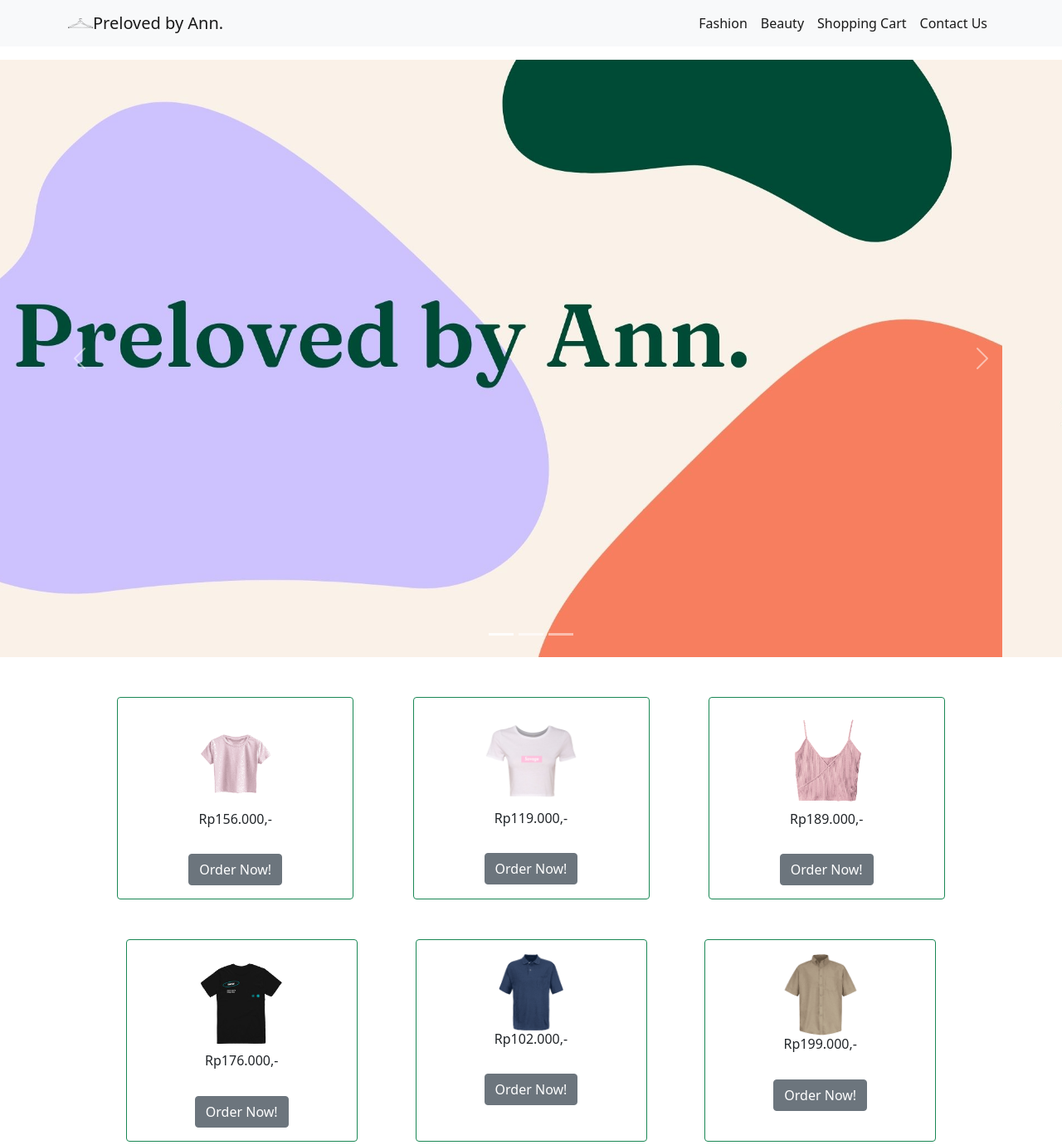
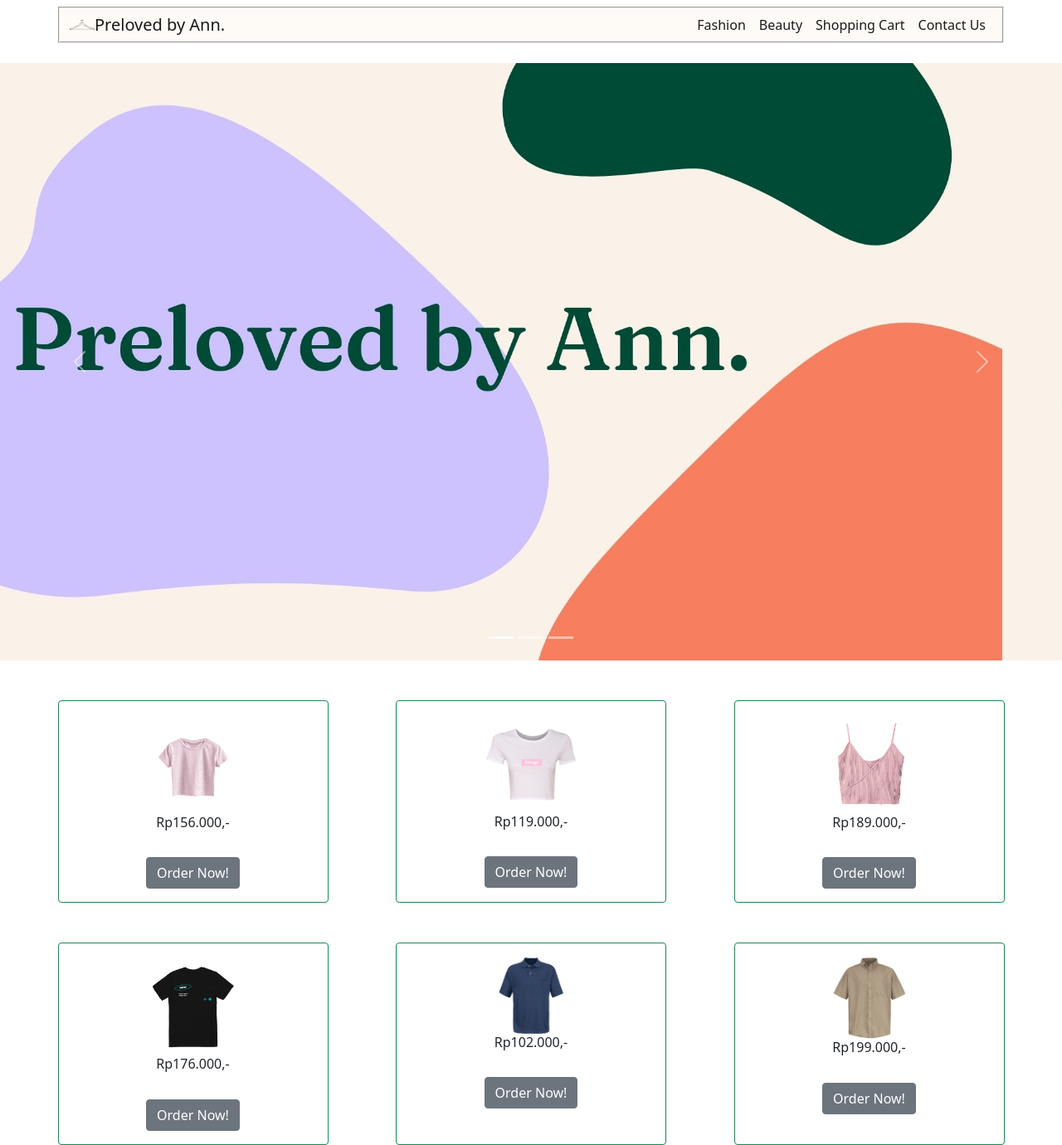
Before and after one commit to imeldatriajaya/PrelovedbyAnn, a website: page index.html in a window 1280 px wide. Shown: the whole page at 83% size. Drawn offline with nearby package versions, Linux system fonts and the light colour scheme.

Commit message:
revisi design navbar

```diff
--- a/index.html
+++ b/index.html
@@ -11,9 +11,10 @@
       integrity="sha384-EVSTQN3/azprG1Anm3QDgpJLIm9Nao0Yz1ztcQTwFspd3yD65VohhpuuCOmLASjC"
       crossorigin="anonymous"
     />
+    <link rel="stylesheet" href="style.css" />
   </head>
   <body>
-    <nav class="navbar navbar-expand-lg navbar-light bg-light">
+    <nav class="navbar navbar-expand-lg navbar-light">
       <div class="container">
         <img src="logo.png" alt="" width="30" height="24">
         <a class="navbar-brand" href="#">Preloved by Ann.</a>
@@ -24,8 +25,7 @@
           data-bs-target="#navbarNav"
           aria-controls="navbarNav"
           aria-expanded="false"
-          aria-label="Toggle navigation"
-        >
+          aria-label="Toggle navigation">
           <span class="navbar-toggler-icon"></span>
         </button>
         <div
@@ -77,7 +77,7 @@
         </button>
       </div>
 
-    <div class="container">
+    <div class="toko">
         <div class="row justify-content-evenly mt-5">
             <div class="col-md-3 col-12 border border-success rounded p-3 text-center">
             <img src="baju1.png" width="150" alt="" <br/>
@@ -105,7 +105,7 @@
             </div>
       </div>
 
-      <div class="container">
+      <div class="toko">
           <div class="row justify-content-evenly mt-5">
               <div class="col-md-3 col-12 border border-success rounded p-3 text-center">
               <img src="baju4.png" width="120" alt="" <br/>
--- a/style.css
+++ b/style.css
@@ -6,9 +6,16 @@
 
 form {
   border: 2px solid #94b49f;
-  background-color: #fefbf6;
+  background-color: #cee5d0;
   border-radius: 10px;
   padding: 20px;
   width: 300px;
   margin: auto;
 }
+
+.container {
+  display: flex;
+  background-color: #fefbf6;
+  justify-content: space-between;
+  border: 2px groove;
+}
```
Also changed, not shown: beauty.html (+4 -3 lines), cart.html (+1 -1 lines), contact.html (+1 -1 lines).
